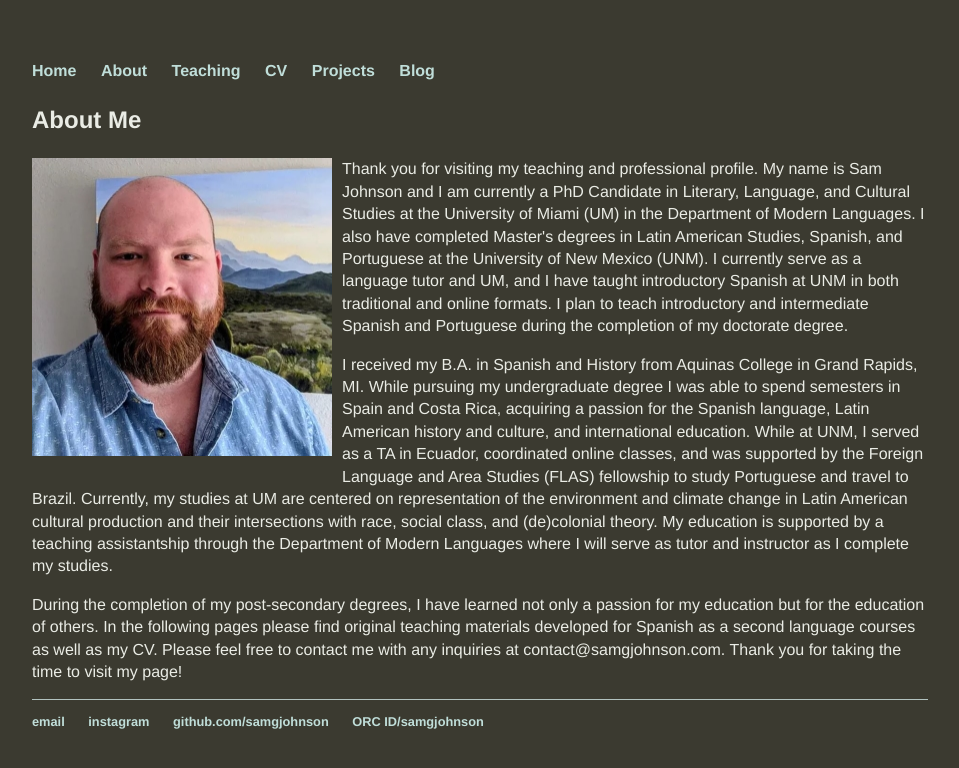
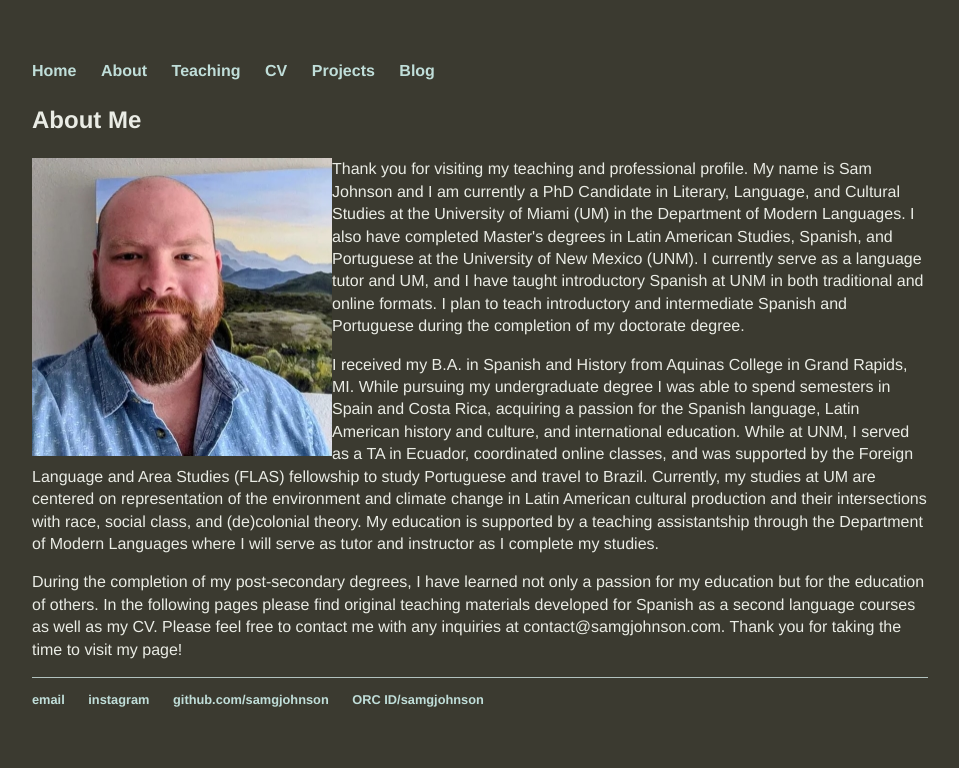
Before and after one commit to samgjohnson/samgjohnson.github.io, a Jekyll site: the page built from about/index.html, in a window 1280 px wide. Shown: the top 768 px of the page, without its empty margins (160-1119 px from the left). Built offline with Jekyll 4.4.1, drawn with Linux system fonts in a browser that asks for light colours.

Commit message:
Update index.html

```diff
--- a/about/index.html
+++ b/about/index.html
@@ -3,7 +3,7 @@
 title: About Me
 ---
 <h3>About Me </h3>
-<img src="/assets/headshot2.JPG" align="left" style="width:300px;height:298px; padding-right:10px; padding-bottom: 10px;"><p>Thank you for visiting my teaching and professional profile. My name is Sam Johnson and I am currently a PhD Candidate in Literary, Language, and Cultural Studies at the University of Miami (UM) in the Department of Modern Languages. I also have completed Master's degrees in Latin American Studies, Spanish, and Portuguese at the University of New Mexico (UNM). I currently serve as a language tutor and UM, and I have taught introductory Spanish at UNM in both traditional and online formats. I plan to teach introductory and intermediate Spanish and Portuguese during the completion of my doctorate degree.</p>
+<img src="/assets/headshot2.JPG" align="left" style="width:300px;height:298px"><p>Thank you for visiting my teaching and professional profile. My name is Sam Johnson and I am currently a PhD Candidate in Literary, Language, and Cultural Studies at the University of Miami (UM) in the Department of Modern Languages. I also have completed Master's degrees in Latin American Studies, Spanish, and Portuguese at the University of New Mexico (UNM). I currently serve as a language tutor and UM, and I have taught introductory Spanish at UNM in both traditional and online formats. I plan to teach introductory and intermediate Spanish and Portuguese during the completion of my doctorate degree.</p>
 <p>I received my B.A. in Spanish and History from Aquinas College in Grand Rapids, MI. While pursuing my undergraduate degree I was able to spend semesters in Spain and Costa Rica, acquiring a passion for the Spanish language, Latin American history and culture, and international education. While at UNM, I served as a TA in Ecuador, coordinated online classes, and was supported by the Foreign Language and Area Studies (FLAS) fellowship to study Portuguese and travel to Brazil. Currently, my studies at UM are centered on representation of the environment and climate change in Latin American cultural production and their intersections with race, social class, and (de)colonial theory. My education is supported by a teaching assistantship through the Department of Modern Languages where I will serve as tutor and instructor as I complete my studies.</p>
 <p> During the completion of my post-secondary degrees, I have learned not only a passion for my education but for the education of others. In the following pages please find original teaching materials developed for Spanish as a second language courses as well as my CV.
 Please feel free to contact me with any inquiries at contact@samgjohnson.com. Thank you for taking the time to visit my page!</p>
```
